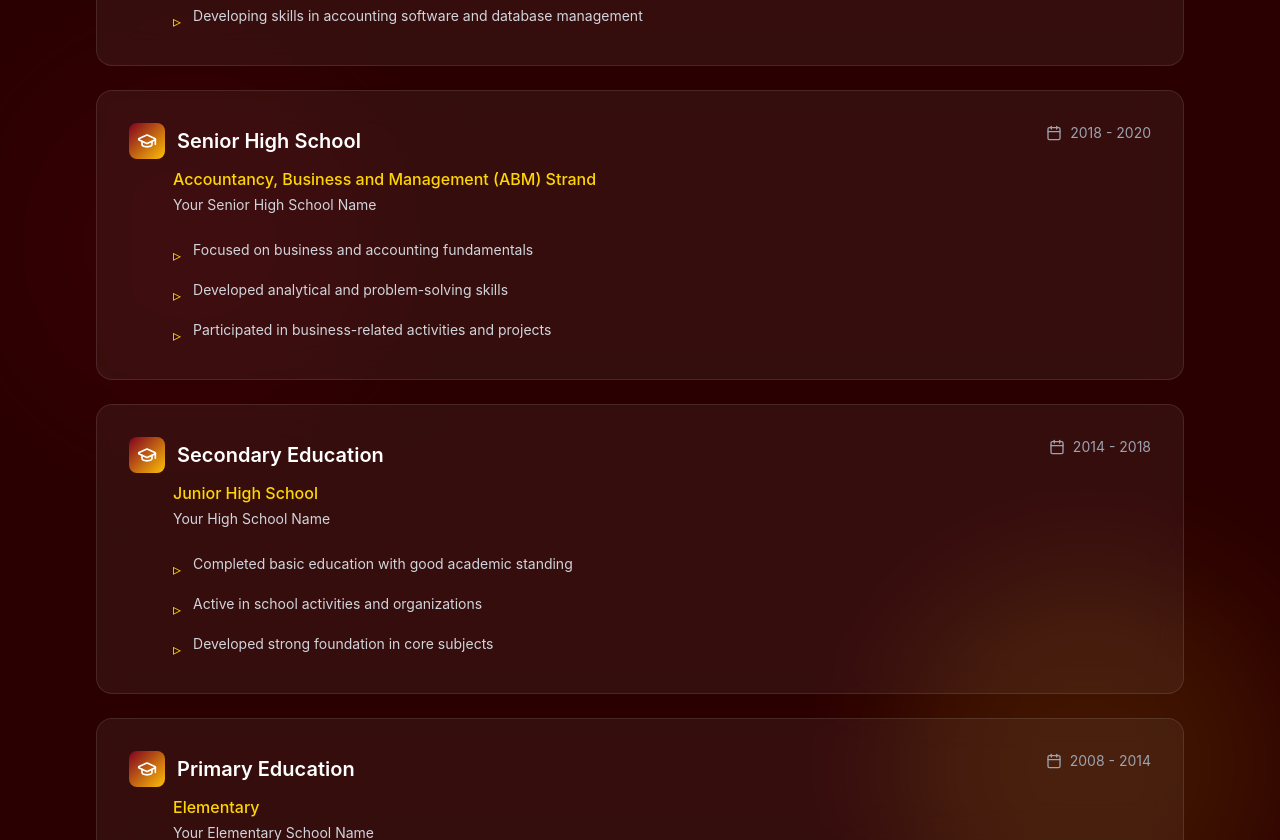
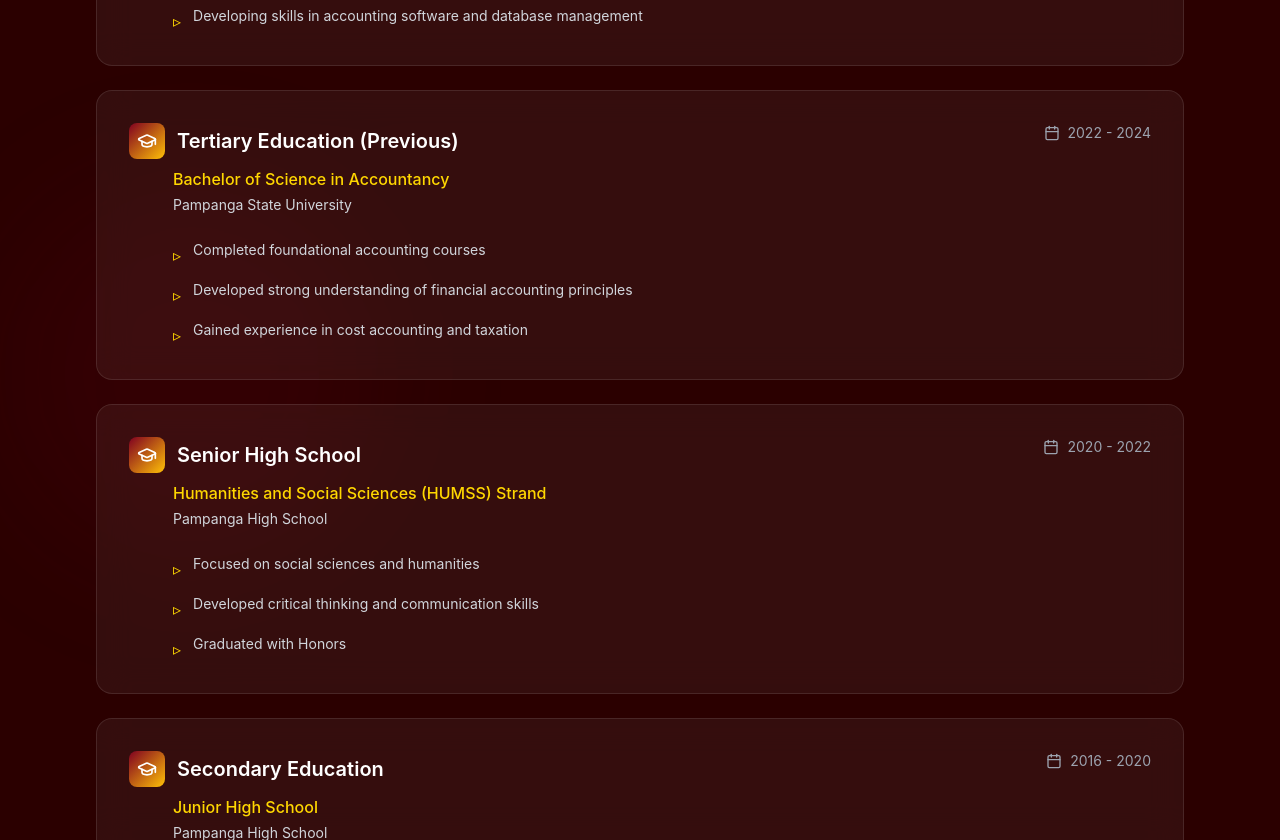
Before and after one commit to goodyboyie2-byte/resume-2, a React (Vite) app: page / in a window 1280 px wide. Shown: the part 1960-2800 px from the top of the page. Built offline with nearby package versions, Linux system fonts and the light colour scheme.

Commit message:
Add complete academic background with 2 degrees, school names, and detailed achievements

```diff
--- a/src/components/Experience.jsx
+++ b/src/components/Experience.jsx
@@ -8,7 +8,7 @@ const Experience = () => {
       level: 'Tertiary Education',
       degree: 'Bachelor of Science in Accounting Information System',
       institution: 'Pampanga State University',
-      period: '2020 - Present',
+      period: '2024 - Present',
       description: [
         'Specializing in accounting principles and information systems',
         'Learning financial management and data analysis',
@@ -16,21 +16,32 @@ const Experience = () => {
       ],
     },
     {
+      level: 'Tertiary Education (Previous)',
+      degree: 'Bachelor of Science in Accountancy',
+      institution: 'Pampanga State University',
+      period: '2022 - 2024',
+      description: [
+        'Completed foundational accounting courses',
+        'Developed strong understanding of financial accounting principles',
+        'Gained experience in cost accounting and taxation',
+      ],
+    },
+    {
       level: 'Senior High School',
-      degree: 'Accountancy, Business and Management (ABM) Strand',
-      institution: 'Your Senior High School Name',
-      period: '2018 - 2020',
+      degree: 'Humanities and Social Sciences (HUMSS) Strand',
+      institution: 'Pampanga High School',
+      period: '2020 - 2022',
       description: [
-        'Focused on business and accounting fundamentals',
-        'Developed analytical and problem-solving skills',
-        'Participated in business-related activities and projects',
+        'Focused on social sciences and humanities',
+        'Developed critical thinking and communication skills',
+        'Graduated with Honors',
       ],
     },
     {
       level: 'Secondary Education',
       degree: 'Junior High School',
-      institution: 'Your High School Name',
-      period: '2014 - 2018',
+      institution: 'Pampanga High School',
+      period: '2016 - 2020',
       description: [
         'Completed basic education with good academic standing',
         'Active in school activities and organizations',
@@ -40,8 +51,8 @@ const Experience = () => {
     {
       level: 'Primary Education',
       degree: 'Elementary',
-      institution: 'Your Elementary School Name',
-      period: '2008 - 2014',
+      institution: 'Camp Olivas Elementary School',
+      period: '2010 - 2016',
       description: [
         'Completed primary education with honors',
         'Developed basic literacy and numeracy skills',
@@ -52,16 +63,34 @@ const Experience = () => {
 
   const achievements = [
     {
-      title: 'Academic Excellence',
-      description: 'Consistently maintained good academic standing throughout college',
+      title: 'Lead Researcher',
+      period: '2025-2026',
+      description: 'Thesis: "ERP Absorptive Capacity on ERP Benefits: A Study on Employee Perspective Towards Enhancing Job Efficiency"',
     },
     {
-      title: 'Leadership',
-      description: 'Active participation in student organizations and activities',
+      title: 'Team Leader - Best Project Award',
+      period: '2023-2024',
+      description: 'Software Scheduling Platform development project',
     },
     {
-      title: 'Technical Skills',
-      description: 'Proficient in accounting software and information systems',
+      title: 'Team Leader',
+      period: '2023-2024',
+      description: 'Feasibility Study Project "Monkey Munchies"',
+    },
+    {
+      title: '2nd Year Representative',
+      period: '2023-2024',
+      description: 'College of Business Studies Student Council',
+    },
+    {
+      title: '2nd Year Representative',
+      period: '2023-2024',
+      description: 'Junior Philippine Institute of Accountants (JPIA)',
+    },
+    {
+      title: 'Graduated with Honors',
+      period: '2020-2022',
+      description: 'Senior High School',
     },
   ]
 
@@ -158,7 +187,7 @@ const Experience = () => {
           </span>
         </motion.h2>
 
-        <div className="grid md:grid-cols-3 gap-6">
+        <div className="grid md:grid-cols-2 lg:grid-cols-3 gap-6">
           {achievements.map((achievement, index) => (
             <motion.div
               key={index}
@@ -170,7 +199,10 @@ const Experience = () => {
                 <div className="p-3 bg-gradient-to-br from-maroon-500 to-gold-500 rounded-xl">
                   <Award className="text-white w-6 h-6" />
                 </div>
-                <h3 className="text-lg font-semibold text-white">{achievement.title}</h3>
+                <div>
+                  <h3 className="text-lg font-semibold text-white">{achievement.title}</h3>
+                  <p className="text-gold-400 text-xs">{achievement.period}</p>
+                </div>
               </div>
               <p className="text-gray-300 text-sm leading-relaxed">{achievement.description}</p>
             </motion.div>
```
